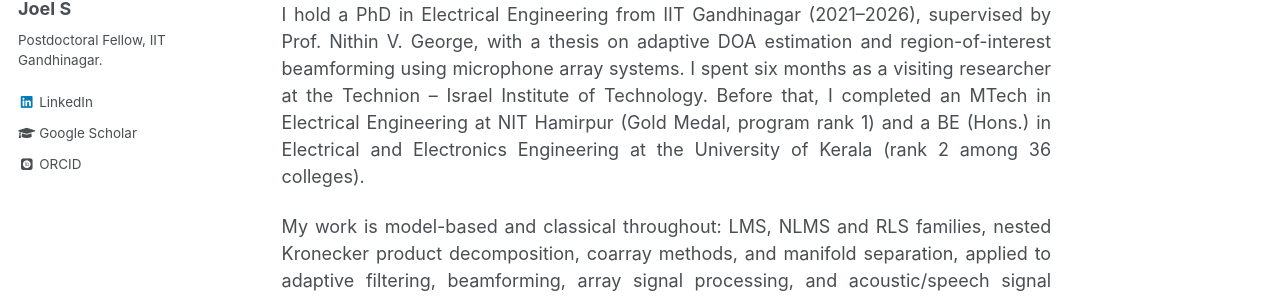
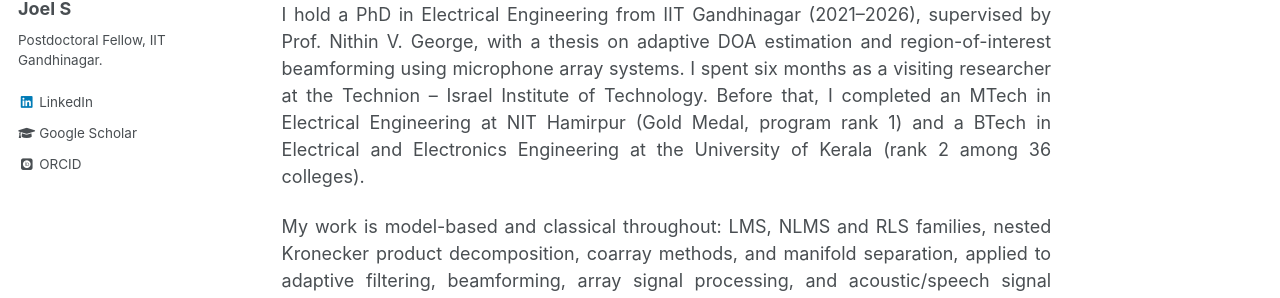
Before and after one commit to Joels1994/Joels1994.github.io, a Jekyll site: the page built from _pages/about.md, in a window 1280 px wide and 929 px high. Shown: the part 264-562 px from the top of the window. Built offline with Jekyll 4.4.1, drawn with Linux system fonts in a browser that asks for light colours; some web fonts are replaced.

Commit message:
Use BTech instead of BE (Hons.)

```diff
--- a/_pages/about.md
+++ b/_pages/about.md
@@ -14,7 +14,7 @@ redirect_from:
 
 I am a Postdoctoral Fellow at the Indian Institute of Technology Gandhinagar, working on adaptive beamforming, direction-of-arrival (DOA) estimation, and microphone-array signal processing for speech and audio applications.
 
-I hold a PhD in Electrical Engineering from IIT Gandhinagar (2021–2026), supervised by Prof. Nithin V. George, with a thesis on adaptive DOA estimation and region-of-interest beamforming using microphone array systems. I spent six months as a visiting researcher at the Technion – Israel Institute of Technology. Before that, I completed an MTech in Electrical Engineering at NIT Hamirpur (Gold Medal, program rank 1) and a BE (Hons.) in Electrical and Electronics Engineering at the University of Kerala (rank 2 among 36 colleges).
+I hold a PhD in Electrical Engineering from IIT Gandhinagar (2021–2026), supervised by Prof. Nithin V. George, with a thesis on adaptive DOA estimation and region-of-interest beamforming using microphone array systems. I spent six months as a visiting researcher at the Technion – Israel Institute of Technology. Before that, I completed an MTech in Electrical Engineering at NIT Hamirpur (Gold Medal, program rank 1) and a BTech in Electrical and Electronics Engineering at the University of Kerala (rank 2 among 36 colleges).
 
 My work is model-based and classical throughout: LMS, NLMS and RLS families, nested Kronecker product decomposition, coarray methods, and manifold separation, applied to adaptive filtering, beamforming, array signal processing, and acoustic/speech signal processing.
 
```
Also changed, not shown: _pages/cv.md (+1 -1 lines).
